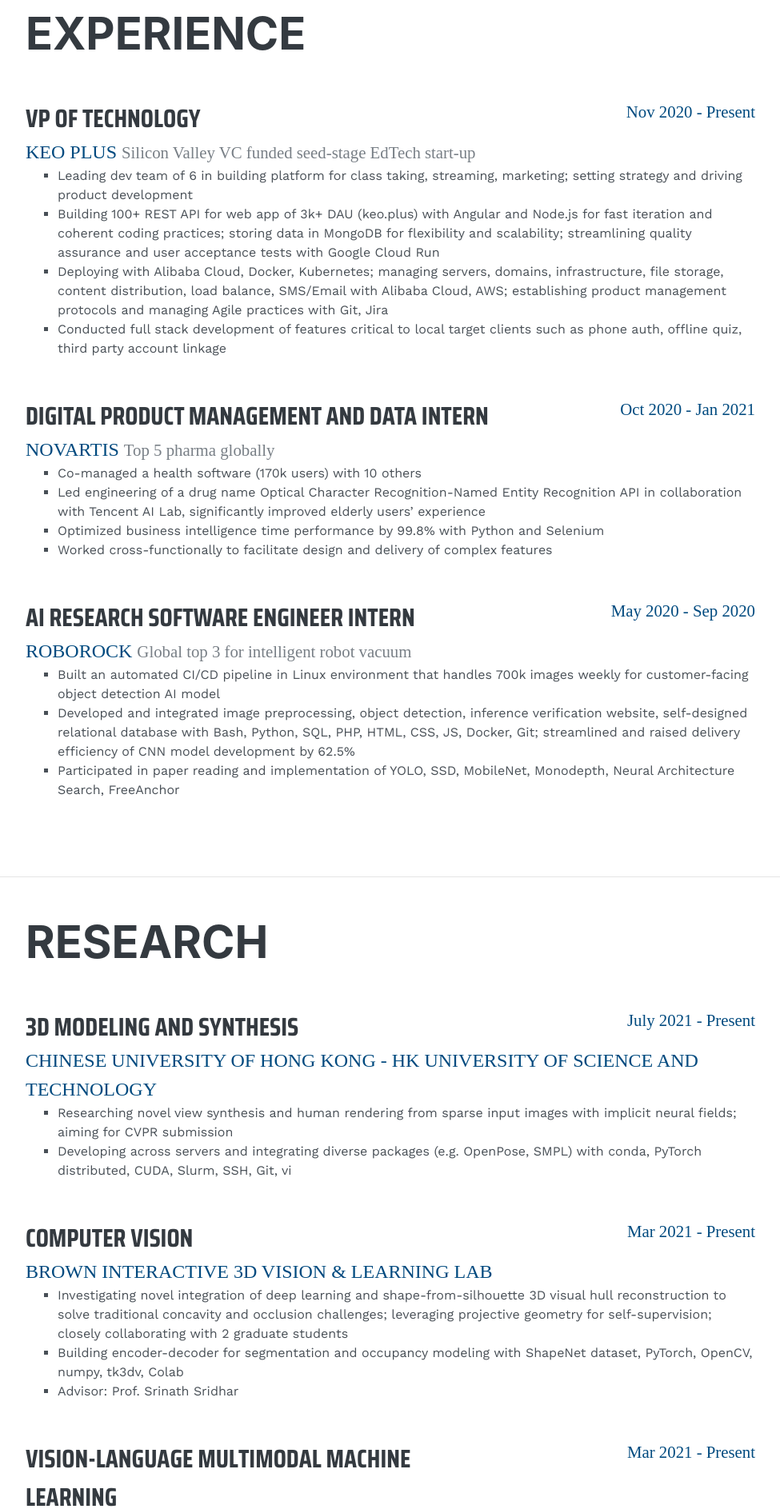
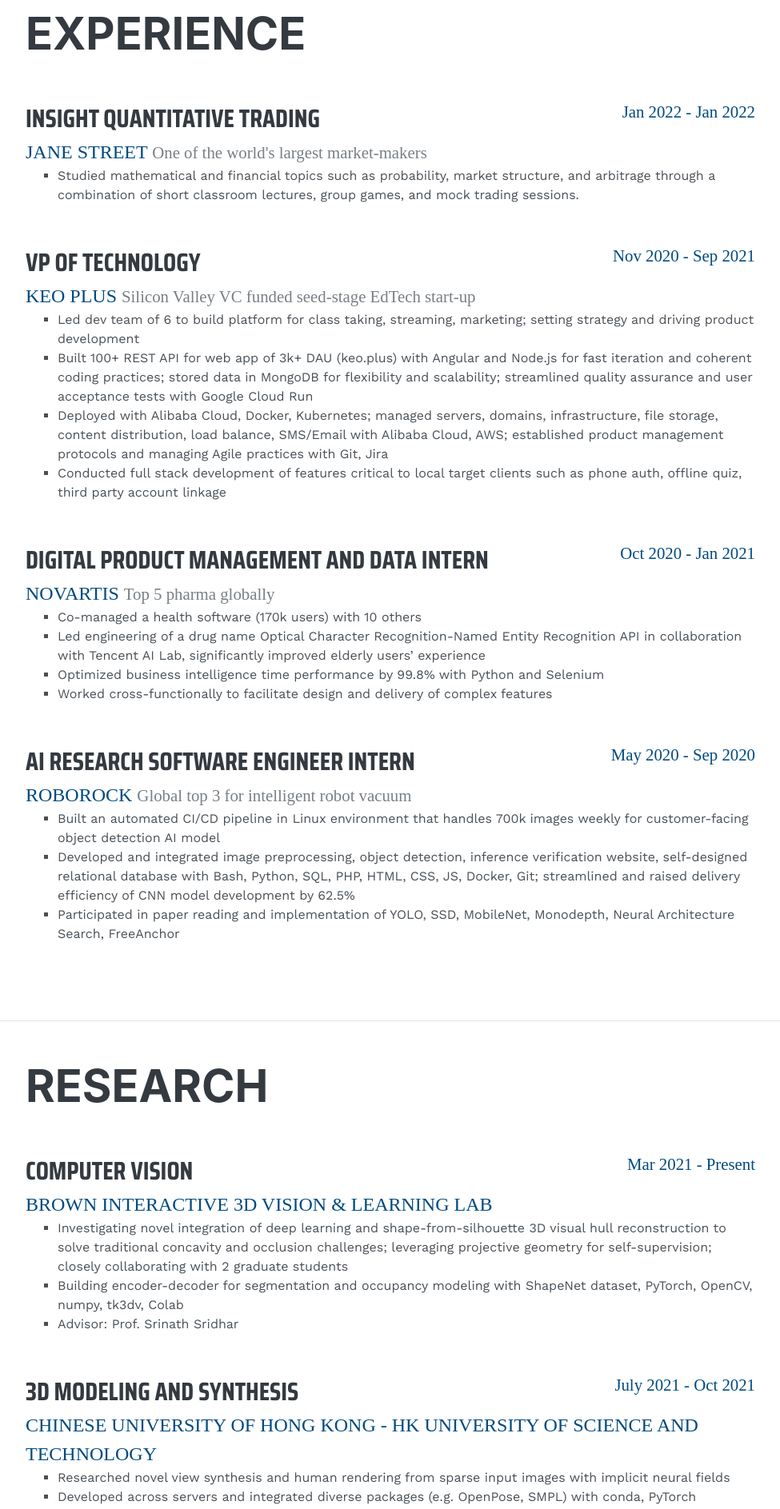
Before and after one commit to QiuhongAnnaWei/qiuhongannawei.me, a React (Create React App) app: page / in a window 1280 px wide. Shown: the part 840-2727 px from the top of the page at 80% size, without its empty margins (288-1263 px from the left). Built offline with nearby package versions, Linux system fonts and the light colour scheme; a web font is replaced by a local one.

Commit message:
update: INSIGHT, Multi-agent, Keo, HK, and a few others

```diff
--- a/src/Components/Education.js
+++ b/src/Components/Education.js
@@ -25,8 +25,9 @@
 
               <ul className="mb-2">
                 <li> <span className="subsubheading2"> GPA </span>: 4.00/4.00 </li>
-                <li> <span className="subsubheading2"> Relevant Coursework </span>: Software Engineering, Algorithms, Probability and Statistics, Artificial Intelligence, Objected Oriented Programming, Computer Systems, Linear Algebra, Discrete Math and Analysis, Differential Equations, Calculus, Abstract Algebra </li>
+                <li> <span className="subsubheading2"> Relevant Coursework </span>: Algorithms, Objected Oriented Programming, Software Engineering, Computer Systems, Computer Vision, Decision Making, Cryptography and Security, Probability, Statistics, Discrete Math, Differential Equations, Calculus, Analysis, Abstract Algebra, Financial Accounting </li>
                 <li> <span className="subsubheading2"> Leadership & Service </span>: I am one of the department-appointed Meta Undergraduate Research Assistants at Brown Computer Science, for which I head efforts to facilitate undergraduate research, specifically hosting events and serving as liaison between faculty and 1200 CS students </li>
+                <li> <span className="subsubheading2"> Teaching </span>: I am a teaching assistant for graduate-level course on Advanced 3D Robot Perception. </li>
                 <li> <span className="subsubheading2"> Activities </span>: Women in Computer Science (WiCS), Socially Responsible Investment Fund (SRIF), Brown Science Olympiad Event Coordinator, Daebak Dance, Chinese Drama Club </li>
               </ul>
               </div>
--- a/src/Components/Projects.js
+++ b/src/Components/Projects.js
@@ -6,6 +6,8 @@
 import toolkit1 from '../Assets/toolkit1.png';
 import zoom1 from '../Assets/zoom1.jpg';
 import name1 from '../Assets/name1.png';
+import marl from '../Assets/marl.png';
+
 
 class Projects extends Component {
   constructor(props) {
@@ -39,6 +41,27 @@
                 <li> Integrated algorithm, user auth, database logic with a modular, extensible frontend; wrote relevant unit tests that achieved 92% coverage </li>
               </ul>
               <img height="300px" src={gooey1} alt=""></img>
+            </div>
+          </div>
+
+          <div className="resume-item d-flex flex-column flex-md-row justify-content-between mb-5">
+            <div className="resume-content">
+              <div>
+                <span className="heading mb-0 mr-2"> Multi-Agent Reinforcement Learning </span>
+                <span className="social-icons-small">
+                  <a title="Source Code" className="mr-2" href="https://github.com/QiuhongAnnaWei/MultiAgent-PositronicLizards" target="_blank" rel="noopener noreferrer">  <FontAwesomeIcon icon={faGithub} /> </a>
+                  {/* <a title="Website" className="mr-2" href="https://powerful-forest-21960.herokuapp.com/" target="_blank" rel="noopener noreferrer">  <FontAwesomeIcon icon={faPager} /> </a>
+                  <a title="Algorithm Description" className="mr-2" href="https://docs.google.com/document/d/1ts_QSpuJDQqgbBVtceSGiOymGBzZEkaK5yIBBx2hbGw/edit?usp=sharing" target="_blank" rel="noopener noreferrer">  <FontAwesomeIcon icon={faFileAlt} /> </a>  */}
+                </span>
+              </div>
+              <div className="subheading mb-0" href=""> Investigation of training methodology in multi-agent non-zero-sum games</div>
+              <div className="subsubheading1 mb-0" href=""> Ray, PettingZoo, TensorFlow, Tune, SuperSuit </div>
+
+              <ul className="mb-2">
+                <li> Collaborated with 4 others in exploring the unconventional setting of adversarial multi-agent teams in Partially Observable Stochastic Games </li>
+                <li> Designed game environments and training schemes, trained policies with Proximal Policy Optimization, and analyzed experiment results</li>
+              </ul>
+              <img height="300px" src={marl} alt=""></img>
             </div>
           </div>
 
--- a/src/Components/Sidebar.js
+++ b/src/Components/Sidebar.js
@@ -1,5 +1,5 @@
 import React, { Component } from 'react';
-import image from '../Assets/profile.png';
+import image from '../Assets/profile2.jpg';
 
 class Sidebar extends Component {
   constructor(props) {
--- a/src/profileData.json
+++ b/src/profileData.json
@@ -10,20 +10,30 @@
 	},
 	"experience": [
 		{
+			"position": "INSIGHT Quantitative Trading",
+			"organization": "Jane Street",
+			"organizationDesc":"One of the world's largest market-makers",
+			"aboutWork": [
+				"Studied mathematical and financial topics such as probability, market structure, and arbitrage through a combination of short classroom lectures, group games, and mock trading sessions."
+			],
+			"fromDate": "Jan 2022",
+			"toDate": "Jan 2022"
+		},
+		{
 			"position": "VP of Technology",
 			"organization": "Keo Plus",
 			"organizationDesc":"Silicon Valley VC funded seed-stage EdTech start-up",
 			"aboutWork": [
-				"Leading dev team of 6 in building platform for class taking, streaming, marketing; setting strategy and driving product development",
-				"Building 100+ REST API for web app of 3k+ DAU (keo.plus) with Angular and Node.js for fast iteration and coherent coding practices; storing data in MongoDB for flexibility and scalability; streamlining quality assurance and user acceptance tests with Google Cloud Run",
-				"Deploying with Alibaba Cloud, Docker, Kubernetes; managing servers, domains, infrastructure, file storage, content distribution, load balance, SMS/Email with Alibaba Cloud, AWS; establishing product management protocols and managing Agile practices with Git, Jira",
+				"Led dev team of 6 to build platform for class taking, streaming, marketing; setting strategy and driving product development",
+				"Built 100+ REST API for web app of 3k+ DAU (keo.plus) with Angular and Node.js for fast iteration and coherent coding practices; stored data in MongoDB for flexibility and scalability; streamlined quality assurance and user acceptance tests with Google Cloud Run",
+				"Deployed with Alibaba Cloud, Docker, Kubernetes; managed servers, domains, infrastructure, file storage, content distribution, load balance, SMS/Email with Alibaba Cloud, AWS; established product management protocols and managing Agile practices with Git, Jira",
 				"Conducted full stack development of features critical to local target clients such as phone auth, offline quiz, third party account linkage"
 			],
 			"fromDate": "Nov 2020",
-			"toDate": "Present"
+			"toDate": "Sep 2021"
 		},
 		{
-			"position": "Digital Product Management and Data Intern ",
+			"position": "Digital Product Management and Data Intern",
 			"organization": "Novartis ",
 			"organizationDesc":"Top 5 pharma globally",
 			"aboutWork": [
@@ -50,18 +60,6 @@
 	],
 	"research":[
 		{
-			"position": "3D Modeling and Synthesis",
-			"organization": "Chinese University of Hong Kong - HK University of Science and Technology",
-			"organizationLink":"",
-			"organizationDesc":"",
-			"aboutWork": [
-				"Researching novel view synthesis and human rendering from sparse input images with implicit neural fields; aiming for CVPR submission",
-				"Developing across servers and integrating diverse packages (e.g. OpenPose, SMPL) with conda, PyTorch distributed, CUDA, Slurm, SSH, Git, vi"
-			],
-			"fromDate": "July 2021",
-			"toDate": "Present"
-		},
-		{
 			"position": "Computer Vision",
 			"organization": "Brown Interactive 3D Vision & Learning Lab",
 			"organizationLink":"https://visual.cs.brown.edu/",
@@ -73,6 +71,18 @@
 			],
 			"fromDate": "Mar 2021",
 			"toDate": "Present"
+		},
+		{
+			"position": "3D Modeling and Synthesis",
+			"organization": "Chinese University of Hong Kong - HK University of Science and Technology",
+			"organizationLink":"",
+			"organizationDesc":"",
+			"aboutWork": [
+				"Researched novel view synthesis and human rendering from sparse input images with implicit neural fields",
+				"Developed across servers and integrated diverse packages (e.g. OpenPose, SMPL) with conda, PyTorch distributed, CUDA, Slurm, SSH, Git, vi"
+			],
+			"fromDate": "July 2021",
+			"toDate": "Oct 2021"
 		},
 		{
 			"position": "Vision-Language Multimodal Machine Learning",
@@ -115,6 +125,9 @@
 				"name": "JavaScript/TypeScript"
 			},
 			{
+				"name": "C"
+			},
+			{
 				"name": "Bash"
 			},
 			{
@@ -125,6 +138,9 @@
 			},
 			{
 				"name": "SQL"
+			},
+			{
+				"name": "Assembly"
 			},
 			{
 				"name": "PHP"
@@ -197,6 +213,9 @@
 	"awards": {
 		"CS":[
 			{
+				"awardDetail": "Anita Borg Institute Grace Hopper Scholarship"
+			},
+			{
 				"awardDetail": "HackDuke Best Environment Hack"
 			},
 			{
```
Also changed, not shown: src/Assets/marl.png (added), src/Assets/profile2.jpg (added).
